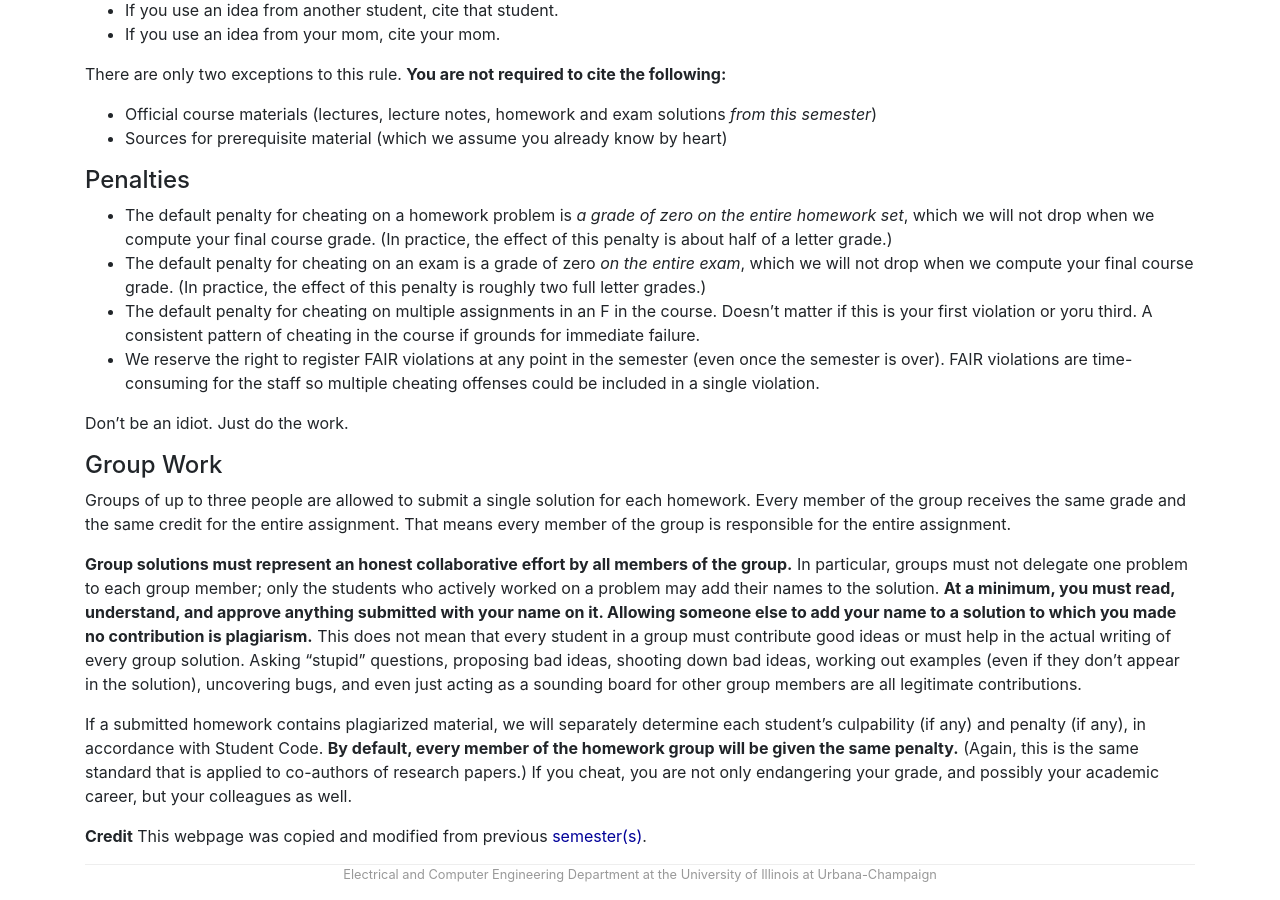
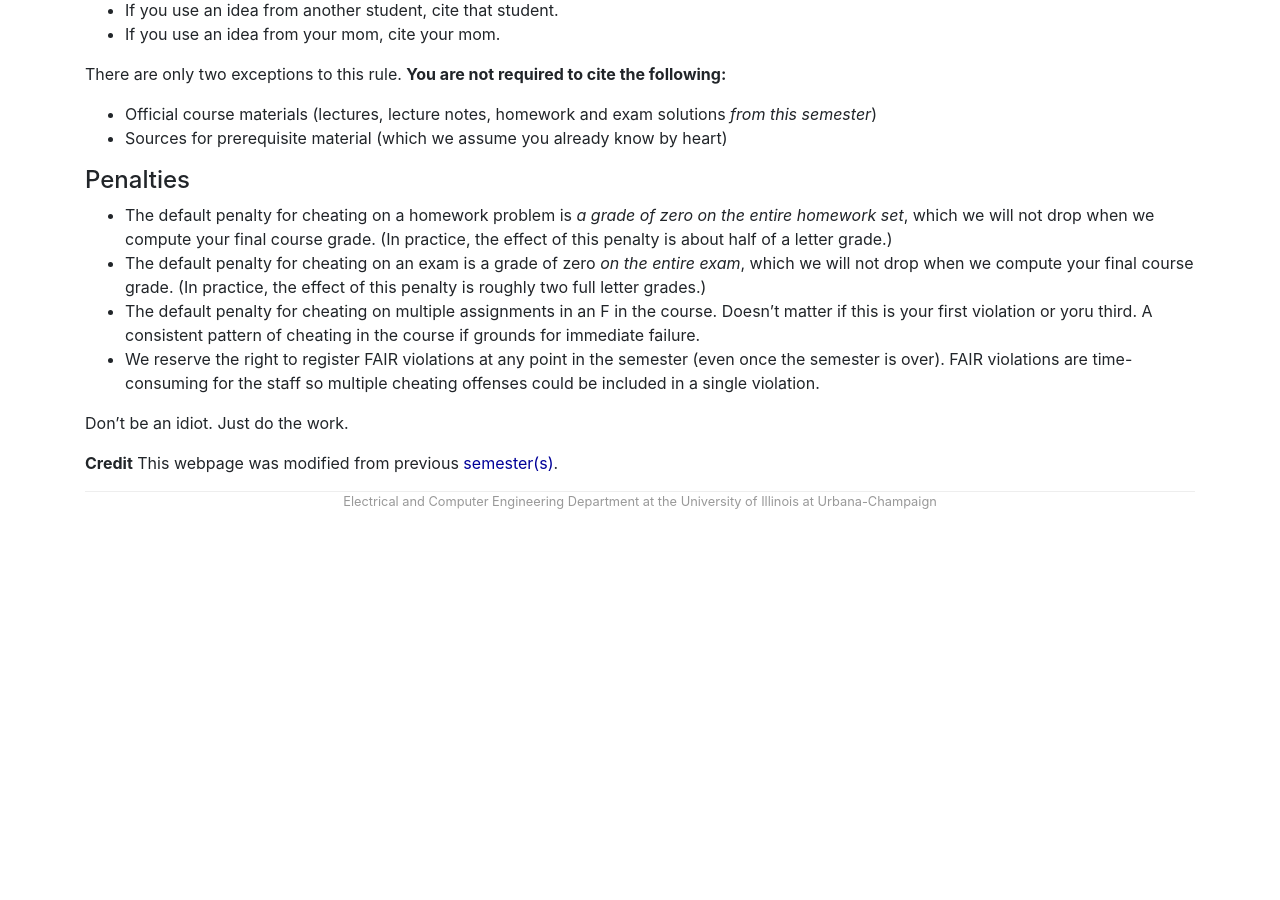
Before and after one commit to UIUC-ECE374B/su25, a Jekyll site: the page built from _policies/cheating.md, in a window 1280 px wide and 900 px high, scrolled down 799 px. Built offline with Jekyll 4.4.1, drawn with Linux system fonts in a browser that asks for light colours; after the commit the page ends 1326 px from its top, so only the background shows below that.

Commit message:
Removed group work section from policies-cheating page

```diff
--- a/_policies/cheating.md
+++ b/_policies/cheating.md
@@ -47,13 +47,4 @@ There are only two exceptions to this rule. **You are not required to cite the f
 
 Don't be an idiot. Just do the work.
 
-#### Group Work
-
-Groups of up to three people are allowed to submit a single solution for each homework. Every member of the group receives the same grade and the same credit for the entire assignment. That means every member of the group is responsible for the entire assignment.
-
-**Group solutions must represent an honest collaborative effort by all members of the group.** In particular, groups must not delegate one problem to each group member; only the students who actively worked on a problem may add their names to the solution. **At a minimum, you must read, understand, and approve anything submitted with your name on it. Allowing someone else to add your name to a solution to which you made no contribution is plagiarism.** This does not mean that every student in a group must contribute good ideas or must help in the actual writing of every group solution. Asking "stupid" questions, proposing bad ideas, shooting down bad ideas, working out examples (even if they don't appear in the solution), uncovering bugs, and even just acting as a sounding board for other group members are all legitimate contributions.
-
-If a submitted homework contains plagiarized material, we will separately determine each student's culpability (if any) and penalty (if any), in accordance with Student Code. **By default, every member of the homework group will be given the same penalty.** (Again, this is the same standard that is applied to co-authors of research papers.) If you cheat, you are not only endangering your grade, and possibly your academic career, but your colleagues as well.
-
-
-**Credit** This webpage was copied and modified from previous [semester(s)](https://courses.engr.illinois.edu/cs374/fa2020/integrity.html).
+**Credit** This webpage was modified from previous [semester(s)](https://courses.engr.illinois.edu/cs374/fa2020/integrity.html).
```
